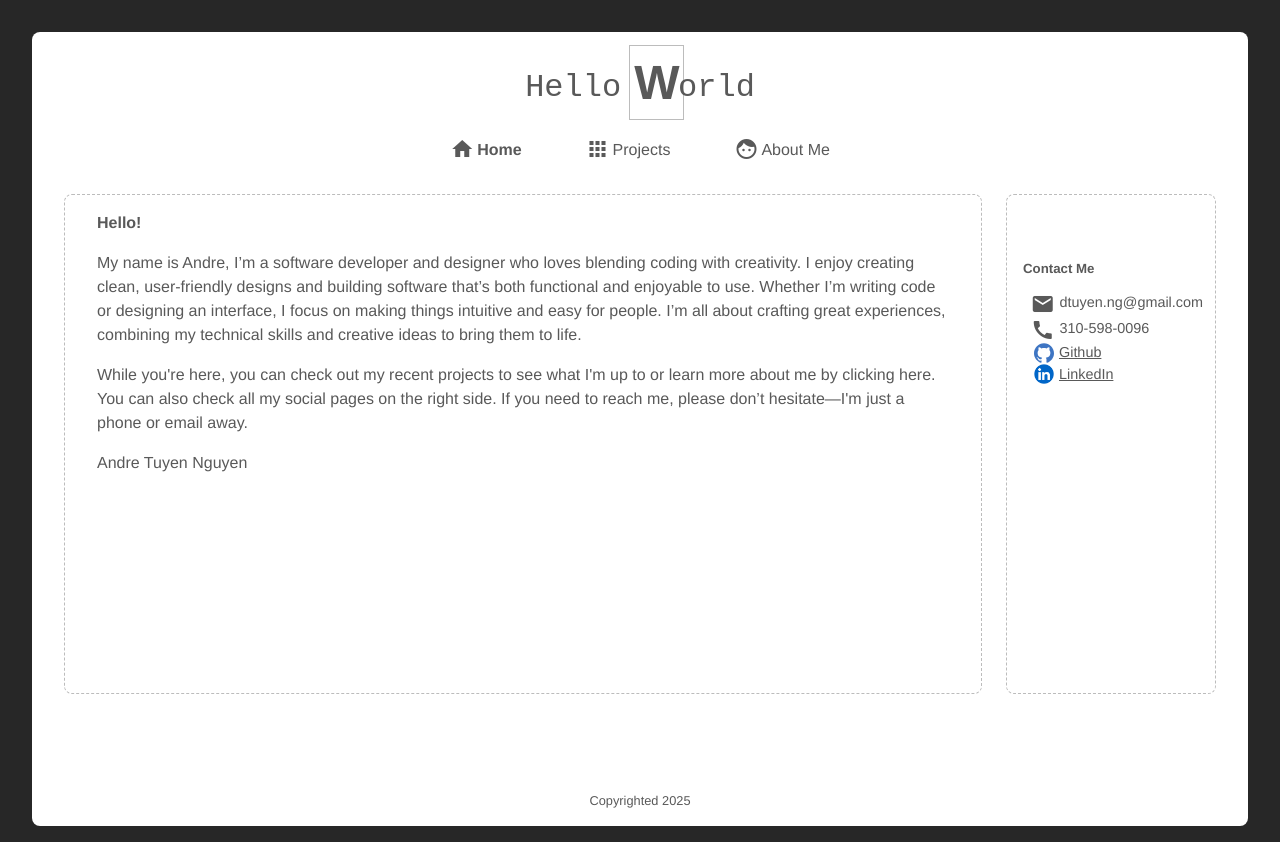
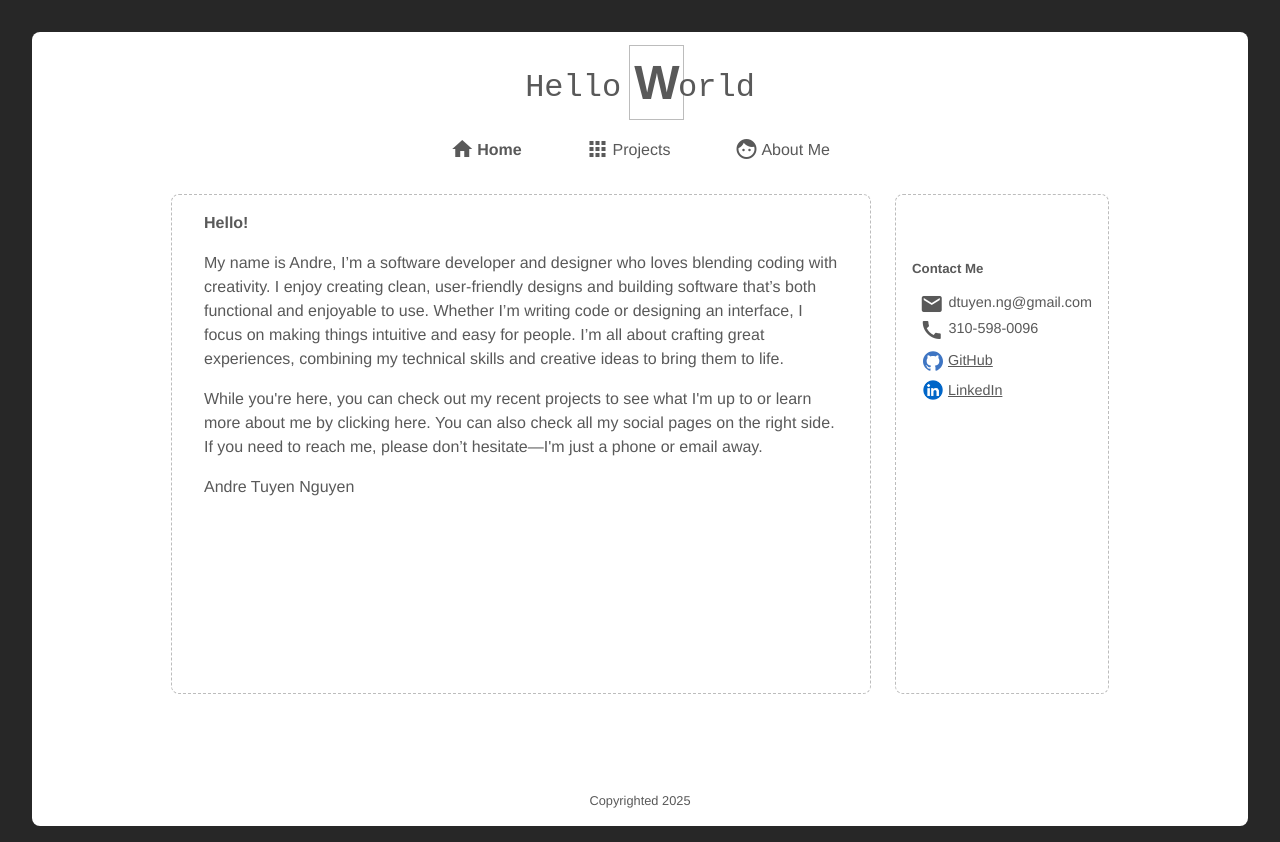
Before and after one commit to dtuyenng/resume-websiteV2, a React (Vite) app: page / in a window 1280 px wide. Built offline with nearby package versions, Linux system fonts and the light colour scheme.

Commit message:
Changed max width

```diff
--- a/src/App.css
+++ b/src/App.css
@@ -123,7 +123,7 @@ ol {
 #content {
   height: 500px;
   width: 100%;
-  max-width: 90%;
+  max-width: 700px;
   background: rgb(255, 255, 255);
   display: flex;
   flex-direction: column;
@@ -172,23 +172,26 @@ ol {
 .menu-item-text .material-icons {
   margin-right: 0.3rem;
 }
-.linkedin-link {
+
+.github-link {
   display: flex;
   align-items: center;
   text-decoration: underline;
+  margin-top: 0.5rem;
 }
-.linkedin-link img {
+.github-link img {
   width: 20px;
   margin-left: 0.4rem;
   margin-right: 0.3rem;
 }
 
-.github-link {
+.linkedin-link {
   display: flex;
   align-items: center;
   text-decoration: underline;
+  margin-top: 0.5rem;
 }
-.github-link img {
+.linkedin-link img {
   width: 20px;
   margin-left: 0.4rem;
   margin-right: 0.3rem;
--- a/src/components/ContactWidget.tsx
+++ b/src/components/ContactWidget.tsx
@@ -17,7 +17,7 @@ function ContactWidget() {
 
         <div className="github-link">
           <img src="src/assets/github-logo.svg" alt="" />
-          <a href="https://github.com/dtuyenng">Github</a>
+          <a href="https://github.com/dtuyenng">GitHub</a>
         </div>
 
         <div className="linkedin-link">
```
